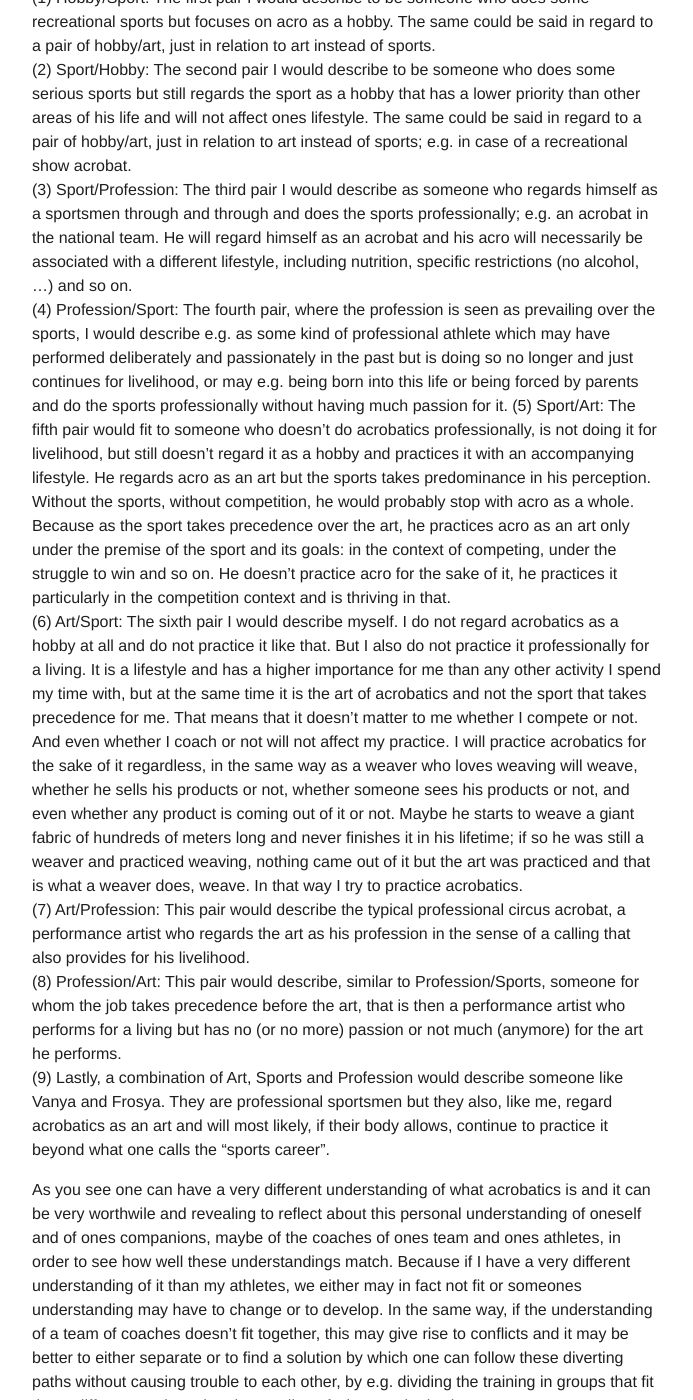
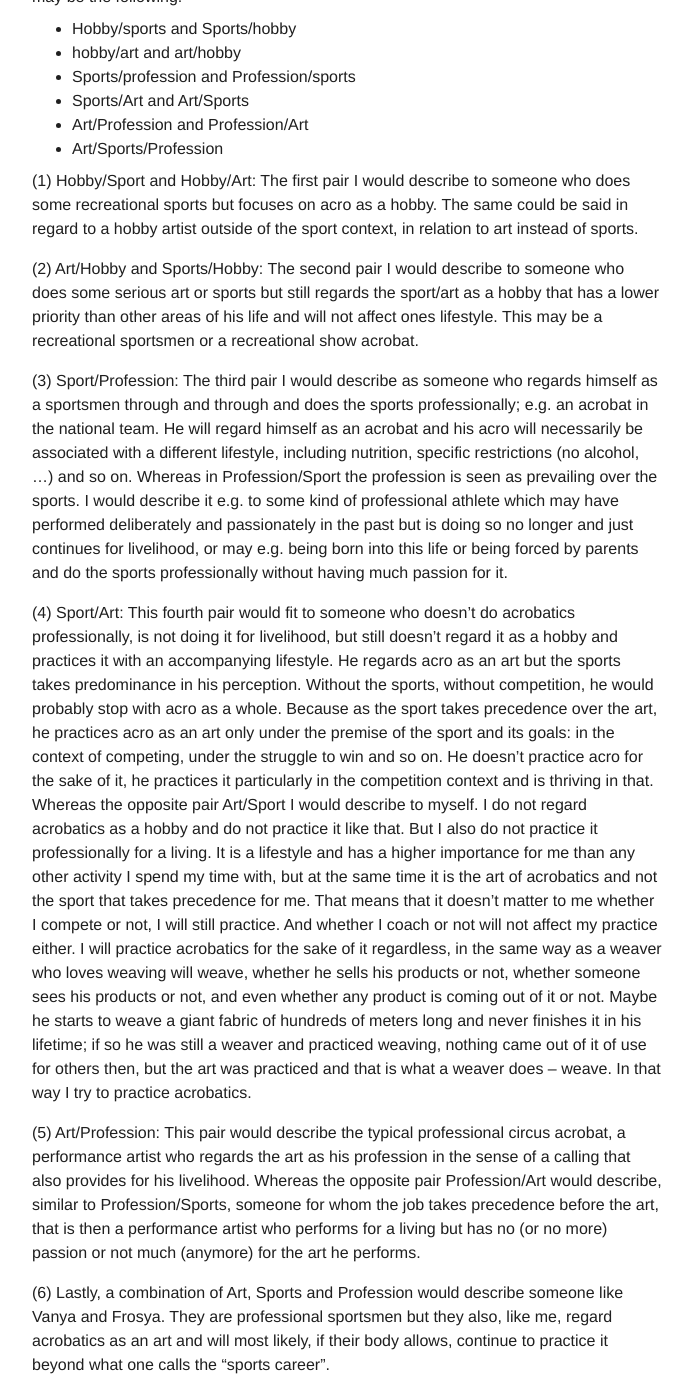
Before and after one commit to floshin/acrolib, a Jekyll site: the page built from training/four-understandings.md, in a window 1280 px wide and 1400 px high, scrolled down 1967 px. Shown: the whole window, without its empty margins (293-986 px from the left). Built offline with Jekyll 4.4.1, drawn with Linux system fonts in a browser that asks for light colours; our own code applies the rules of GitHub Pages for plain Markdown files; some of the changed text lies outside the part shown.

Commit message:
Update four-understandings.md

```diff
--- a/training/four-understandings.md
+++ b/training/four-understandings.md
@@ -10,43 +10,54 @@
 
 All these answers are correct. It can be all of that to different people. And for some people it can be several of these things, but it is not possible to be all of them at the same time.
 
-For example, for one person acrobatics may be a hobby and it may also be a sport, but when being a hobby it can not at the same time be a profession. For an acrobat in the circus it is a profession, so it is not a hobby. And for him it is also not a sport; because a sport essentially is something that is done in which one competes against others. Yet another acrobat may not do acro as a sport, and may also not do it professionally; he may, for instance, only make shows and non-commercially so, and yet he may say: No, acro is not a hobby for me, its a performance art and way too important to me and I train way too much to call it a hobby.
+For example, for one person acrobatics may be a hobby and it may also be a sport, but when being a hobby it can not at the same time be a profession. For an acrobat in the circus it is a profession, so it is not a hobby. And for him it is also not a sport; because a sport related to competition, in a sport one competes against others. Yet another acrobat may not do acro as a sport, and may also not do it professionally; he may, for instance, only make shows and non-commercially so, and yet he may say: No, acro is not a hobby for me, its a practice, a performance art and way too important to me and I train way too much to call it a hobby.
 
-A hobby is not merely every activity that one doesn't gain money with, that would be a very wrong and arbitrary definition. A monk who doesn't gain money and works and prays all day doesn't consider this lifetyle as a hobby.
+A hobby is not merely every activity that one doesn't gain money with, that would be a very wrong and arbitrary definition. A monk who doesn't gain money and works and prays all day doesn't consider his lifetyle as a hobby.
 
-Thus, depending on which of these four answers one gives and would give as the primary one if he had to choose, will also show different underlying goals.
+
+## Different goals underlying the practice
+
+Depending on which of these four answers one gives and would give as the primary one if he had to choose, will also show different underlying goals.
 
 * A hobby is primarily done for fun.
 * A sport is primarily done to perform/compete and eventually to win.
 * A profession is primarily done, ideally, in the sense of a calling, but also for livelihood; and in some cases may only be done for a living, with no such calling.
 * An art is done for the sake of it.
 
-If one primarily seeks fun in acrobatics, then active participation in sports may not be for him and even if he does compete it isn't important to him. If one primarily seeks to compete/win and considers himself as a sportsman or sportsgirl, then they will on their own say that the sports is much more to them than a hobby and requires more commitment and time too. They also don't do it for fun primarily, they may do it for different reasons, but one aspect that is always there is the constant struggle with oneself and overcoming ones own limitations through training. If you do acrobatics as a hobby, then that is not much of a topic. More important for these people may be e.g. the community, seeing their friends, having fun, moving a bit, doing what they like. For the sportsman that is boring and not what they are here for. Friends and community may play a role here too, but their friends are united in a shared commitment to the sports and the struggle, striving towards their own personal and common goals.
+If one primarily seeks fun in acrobatics, then active participation in sports may not be for him and even if he does compete, it isn't important to him, nor may the art and the practice as such of much importance to him.
 
-This ambivalence between sports and hobby is a common source of conflict in acrobatic clubs. Because some, including coaches, want to put the focus on fun, while others, including coaches, want to put the focus on improving performance in the sports. In some cases this conflict can lead a club to get stuck performance-wise as the necessary discipline that some want to create as needed for progress in the sports, is constantly underminded by others and the few ambitioned athletes may lose ambition and discipline over the general laziness surrounding them. In the opposite case a heavy focus on performance and success may cause suffering to all those who just wish to have fun. Ideally a club would offer both of these possibilities and allow athletes to choose one or the other according to their inclination with clear communication and a transparent organisation. But that requires more coaches, more training time, more space and so on.
+If one primarily seeks to compete/win and considers himself as a sportsman or sportsgirl, then they will on their own say that the sports is much more to them than a hobby and requires more commitment and time too. They also don't do it for fun primarily, they may do it for various reasons, but one aspect that is always there is the constant struggle with oneself and overcoming ones own limitations through training. If you do acrobatics as a hobby, then that is not much of a topic, because it is often not fun at all.
 
----
+More important for these people who practice primarily as a hobby may be e.g. the community, seeing their friends, having fun, moving a bit, doing what they like. For the sportsman that is boring and not what they are here for. Friends and community may play a role here too, but their friends are united in a shared commitment to the sports and the struggle, striving towards their own personal and common goals.
 
-Now, all these four understandings can occur in particular pairs. Possible pairs are the following:
+This ambivalence between sports and hobby is a common source of conflict in acrobatic clubs. Because some, including coaches, want to put the focus on fun, while others, including coaches, want to put the focus on improving performance in the sports. In some cases this conflict can lead a club to get stuck performance-wise as the necessary discipline that some want to create as needed for progress in the sports, is constantly underminded by others; then the few ambitioned athletes may lose ambition and discipline over the general laziness surrounding them. In the opposite case a heavy focus on performance and success may cause suffering to all those who just wish to have fun. Ideally a club would offer both of these possibilities and allow athletes to choose one or the other according to their inclination with clear communication and a transparent organisation. But that requires more coaches, more training time, more space and so on.
 
-* Hobby/sports as well as hobby/art
-* Sports/hobby as well as art/hobby
-* Sports/profession
-* Profession/sports
-* Sports/Art
-* Art/Sports
-* Art/Profession
-* Profession/Art
+
+## Different Understandings at the example of abstract pairs
+
+Now, all these four understandings can occur in particular pairs. Possible pairs, in theory, may be the following:
+
+* Hobby/sports and Sports/hobby
+* hobby/art and art/hobby
+* Sports/profession and Profession/sports
+* Sports/Art and Art/Sports
+* Art/Profession and Profession/Art
 * Art/Sports/Profession
 
-(1) Hobby/Sport: The first pair I would describe to be someone who does some recreational sports but focuses on acro as a hobby. The same could be said in regard to a pair of hobby/art, just in relation to art instead of sports.
-(2) Sport/Hobby: The second pair I would describe to be someone who does some serious sports but still regards the sport as a hobby that has a lower priority than other areas of his life and will not affect ones lifestyle. The same could be said in regard to a pair of hobby/art, just in relation to art instead of sports; e.g. in case of a recreational show acrobat.
-(3) Sport/Profession: The third pair I would describe as someone who regards himself as a sportsmen through and through and does the sports professionally; e.g. an acrobat in the national team. He will regard himself as an acrobat and his acro will necessarily be associated with a different lifestyle, including nutrition, specific restrictions (no alcohol, ...) and so on.
-(4) Profession/Sport: The fourth pair, where the profession is seen as prevailing over the sports, I would describe e.g. as some kind of professional athlete which may have performed deliberately and passionately in the past but is doing so no longer and just continues for livelihood, or may e.g. being born into this life or being forced by parents and do the sports professionally without having much passion for it.
-(5) Sport/Art: The fifth pair would fit to someone who doesn't do acrobatics professionally, is not doing it for livelihood, but still doesn't regard it as a hobby and practices it with an accompanying lifestyle. He regards acro as an art but the sports takes predominance in his perception. Without the sports, without competition, he would probably stop with acro as a whole. Because as the sport takes precedence over the art, he practices acro as an art only under the premise of the sport and its goals: in the context of competing, under the struggle to win and so on. He doesn't practice acro for the sake of it, he practices it particularly in the competition context and is thriving in that.
-(6) Art/Sport: The sixth pair I would describe myself. I do not regard acrobatics as a hobby at all and do not practice it like that. But I also do not practice it professionally for a living. It is a lifestyle and has a higher importance for me than any other activity I spend my time with, but at the same time it is the art of acrobatics and not the sport that takes precedence for me. That means that it doesn't matter to me whether I compete or not. And even whether I coach or not will not affect my practice. I will practice acrobatics for the sake of it regardless, in the same way as a weaver who loves weaving will weave, whether he sells his products or not, whether someone sees his products or not, and even whether any product is coming out of it or not. Maybe he starts to weave a giant fabric of hundreds of meters long and never finishes it in his lifetime; if so he was still a weaver and practiced weaving, nothing came out of it but the art was practiced and that is what a weaver does, weave. In that way I try to practice acrobatics.
-(7) Art/Profession: This pair would describe the typical professional circus acrobat, a performance artist who regards the art as his profession in the sense of a calling that also provides for his livelihood.
-(8) Profession/Art: This pair would describe, similar to Profession/Sports, someone for whom the job takes precedence before the art, that is then a performance artist who performs for a living but has no (or no more) passion or not much (anymore) for the art he performs.
-(9) Lastly, a combination of Art, Sports and Profession would describe someone like Vanya and Frosya. They are professional sportsmen but they also, like me, regard acrobatics as an art and will most likely, if their body allows, continue to practice it beyond what one calls the "sports career".
+(1) Hobby/Sport and Hobby/Art: The first pair I would describe to someone who does some recreational sports but focuses on acro as a hobby. The same could be said in regard to a hobby artist outside of the sport context, in relation to art instead of sports.
 
-As you see one can have a very different understanding of what acrobatics is and it can be very worthwile and revealing to reflect about this personal understanding of oneself and of ones companions, maybe of the coaches of ones team and ones athletes, in order to see how well these understandings match. Because if I have a very different understanding of it than my athletes, we either may in fact not fit or someones understanding may have to change or to develop. In the same way, if the understanding of a team of coaches doesn't fit together, this may give rise to conflicts and it may be better to either separate or to find a solution by which one can follow these diverting paths without causing trouble to each other, by e.g. dividing the training in groups that fit these different goals and understanding of what acrobatics is.
+(2) Art/Hobby and Sports/Hobby: The second pair I would describe to someone who does some serious art or sports but still regards the sport/art as a hobby that has a lower priority than other areas of his life and will not affect ones lifestyle. This may be a recreational sportsmen or a recreational show acrobat.
+
+(3) Sport/Profession: The third pair I would describe as someone who regards himself as a sportsmen through and through and does the sports professionally; e.g. an acrobat in the national team. He will regard himself as an acrobat and his acro will necessarily be associated with a different lifestyle, including nutrition, specific restrictions (no alcohol, ...) and so on.   Whereas in Profession/Sport the profession is seen as prevailing over the sports. I would describe it e.g. to some kind of professional athlete which may have performed deliberately and passionately in the past but is doing so no longer and just continues for livelihood, or may e.g. being born into this life or being forced by parents and do the sports professionally without having much passion for it.
+
+(4) Sport/Art: This fourth pair would fit to someone who doesn't do acrobatics professionally, is not doing it for livelihood, but still doesn't regard it as a hobby and practices it with an accompanying lifestyle. He regards acro as an art but the sports takes predominance in his perception. Without the sports, without competition, he would probably stop with acro as a whole. Because as the sport takes precedence over the art, he practices acro as an art only under the premise of the sport and its goals: in the context of competing, under the struggle to win and so on. He doesn't practice acro for the sake of it, he practices it particularly in the competition context and is thriving in that.
+Whereas the opposite pair Art/Sport I would describe to myself. I do not regard acrobatics as a hobby and do not practice it like that. But I also do not practice it professionally for a living. It is a lifestyle and has a higher importance for me than any other activity I spend my time with, but at the same time it is the art of acrobatics and not the sport that takes precedence for me. That means that it doesn't matter to me whether I compete or not, I will still practice. And whether I coach or not will not affect my practice either. I will practice acrobatics for the sake of it regardless, in the same way as a weaver who loves weaving will weave, whether he sells his products or not, whether someone sees his products or not, and even whether any product is coming out of it or not. Maybe he starts to weave a giant fabric of hundreds of meters long and never finishes it in his lifetime; if so he was still a weaver and practiced weaving, nothing came out of it of use for others then, but the art was practiced and that is what a weaver does – weave. In that way I try to practice acrobatics.
+
+(5) Art/Profession: This pair would describe the typical professional circus acrobat, a performance artist who regards the art as his profession in the sense of a calling that also provides for his livelihood. Whereas the opposite pair Profession/Art would describe, similar to Profession/Sports, someone for whom the job takes precedence before the art, that is then a performance artist who performs for a living but has no (or no more) passion or not much (anymore) for the art he performs.
+
+(6) Lastly, a combination of Art, Sports and Profession would describe someone like Vanya and Frosya. They are professional sportsmen but they also, like me, regard acrobatics as an art and will most likely, if their body allows, continue to practice it beyond what one calls the "sports career".
+
+
+## Summary
+
+As you see one can have a very different understanding of what acrobatics is and it can be very worthwile and revealing to reflect about this personal understanding of oneself and of ones companions, maybe of the coaches of ones team and ones athletes, in order to see how well these understandings match. Because if I have a very different understanding of it than my athletes, we either may in fact not fit or someones understanding may have to change or to develop. In the same way, if the understanding of a team of coaches doesn't fit together, this may give rise to conflicts and it may be better to either separate or to find a solution by which one can follow these diverting paths without causing trouble to each other, by e.g. dividing the training in groups that fit these different goals and understanding of what acrobatics is to them.
```
